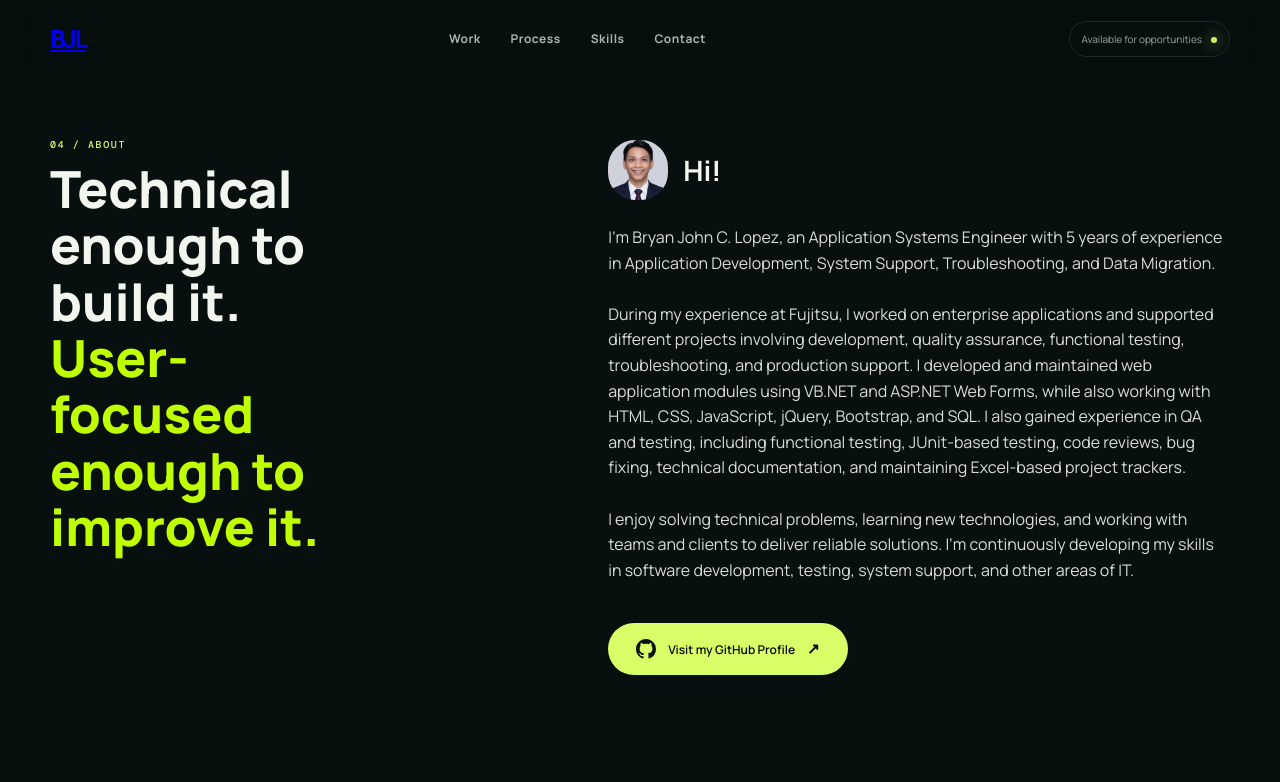
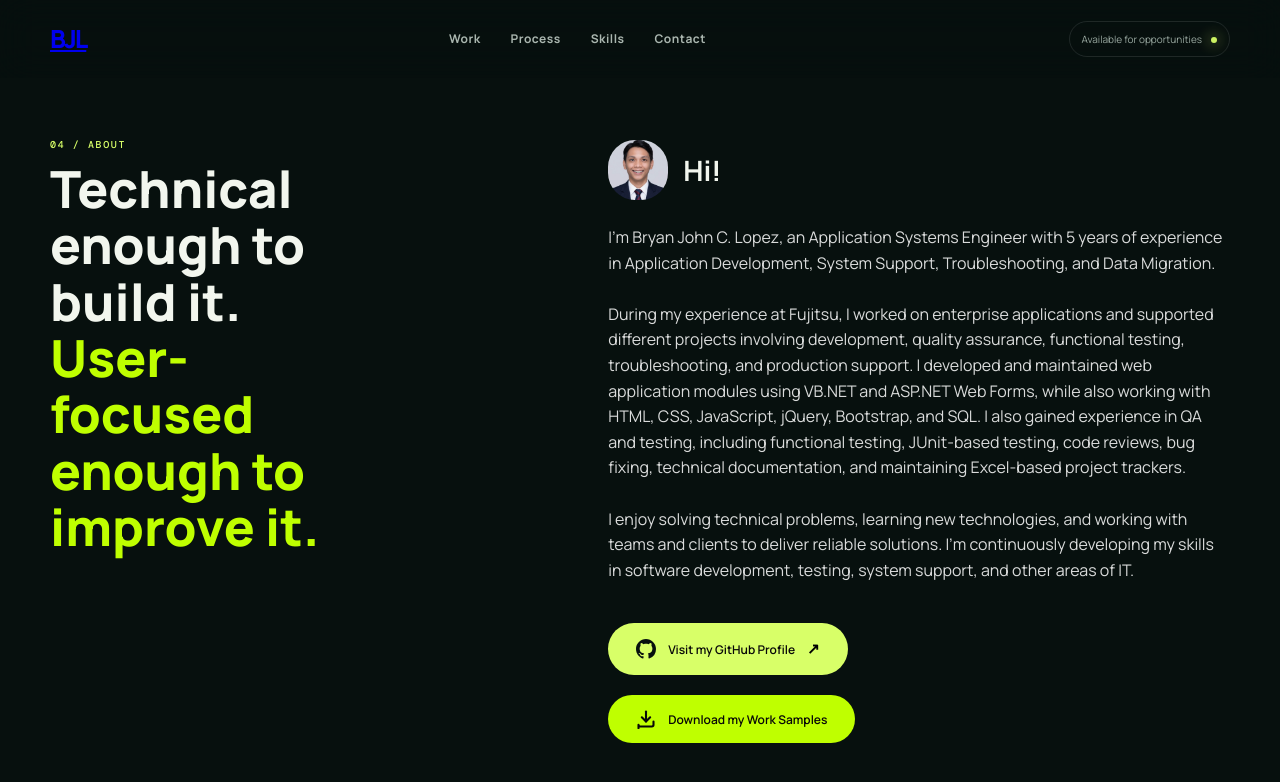
Before and after one commit to Bryan133123/Bryan_John_Lopez_UIUX_Portfolio_v2, a plain HTML site: page about.html in a window 1280 px wide. Drawn offline with nearby package versions, Linux system fonts and the light colour scheme.

Commit message:
pdf file added-work samples

```diff
--- a/about.html
+++ b/about.html
@@ -107,6 +107,19 @@
               </a>
             </div>
 
+            <!-- DOWNLOAD CV / RESUME BUTTON WITH NEW TAB/WINDOW -->
+            <div style="margin-top: 20px; display: block; position: relative; z-index: 999; overflow: visible !important;">
+              <a href="APPLICATION DEVELOPMENT WORK SAMPLES.pdf" target="_blank" download="APPLICATION DEVELOPMENT WORK SAMPLES.pdf" class="btn primary magnetic" style="display: inline-flex; align-items: center; gap: 12px; text-decoration: none; padding: 14px 28px; background-color: #bfff00;">
+                <!-- Document/Download Icon -->
+                <svg height="20" width="20" viewBox="0 0 24 24" fill="none" stroke="#080808" stroke-width="2.5" stroke-linecap="round" stroke-linejoin="round" style="display: inline-block; vertical-align: middle;">
+                  <path d="M21 15v4a2 2 0 0 1-2 2H5a2 2 0 0 1-2-2v4"></path>
+                  <polyline points="7 10 12 15 17 10"></polyline>
+                  <line x1="12" y1="15" x2="12" y2="3"></line>
+                </svg>
+                <span style="font-family: 'Manrope', sans-serif; font-weight: 600; color: #080808;">Download my Work Samples</span>
+              </a>
+            </div>
+
           </div>
 
         </div>
```
Also changed, not shown: 1 other file.
